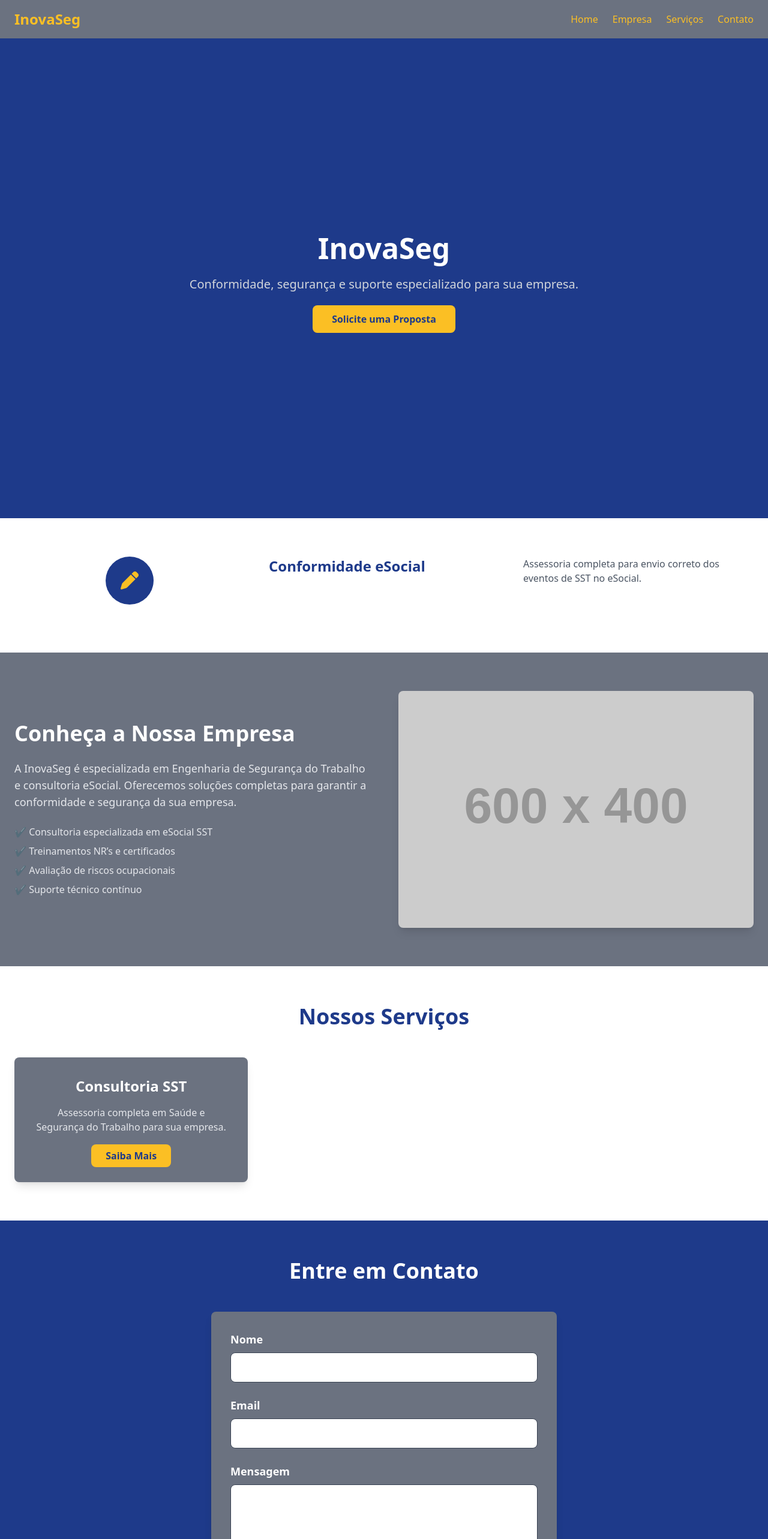
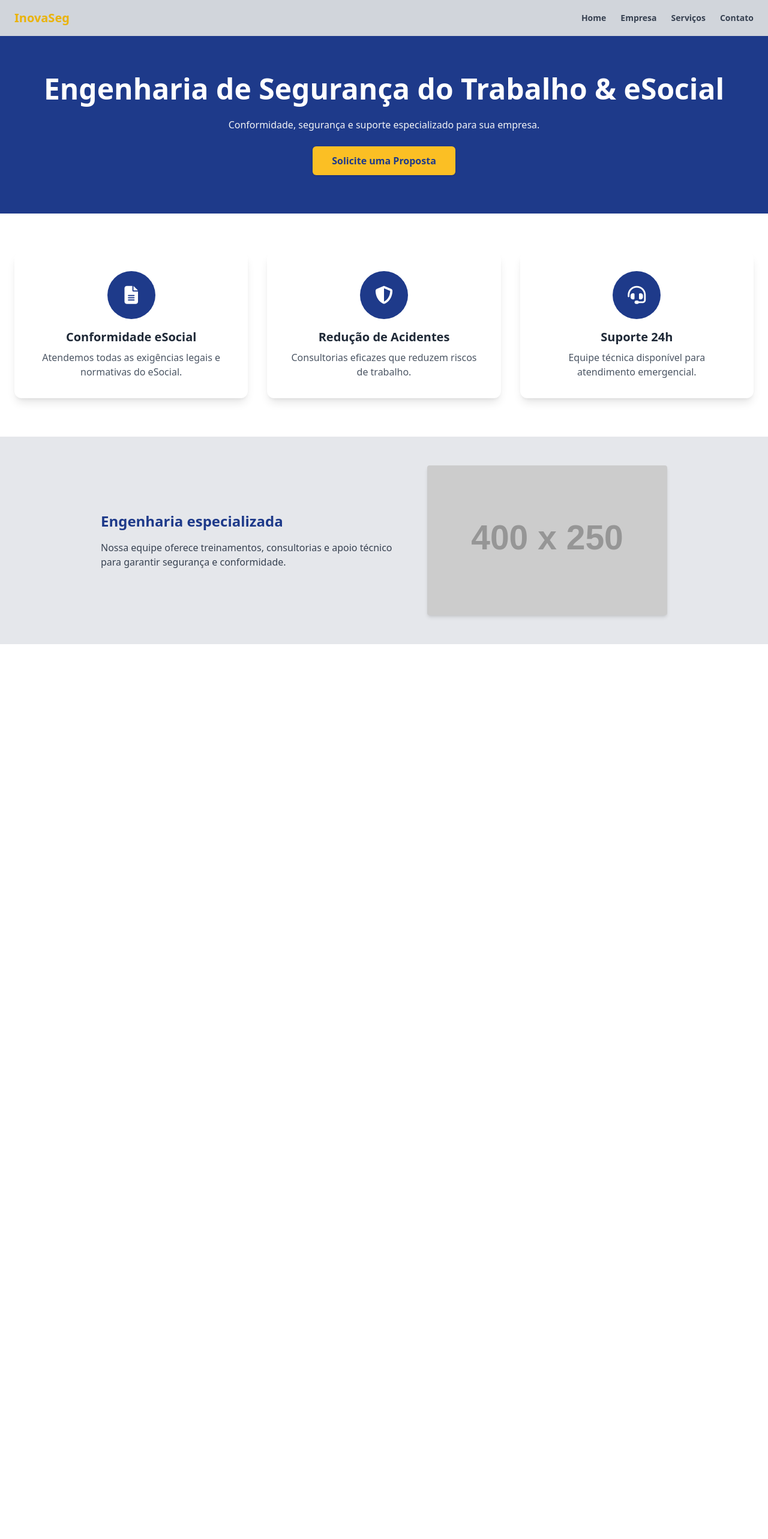
Before and after one commit to RoniltonCarvalho/inovaseg-web.site, a React (Create React App) app: page / in a window 1280 px wide. Shown: the top 2566 px of the page at 60% size. After the commit the page ends 1074 px from the top, so only its background shows below. Built offline with nearby package versions, Linux system fonts and the light colour scheme.

Commit message:
Update App.js

```diff
--- a/src/App.js
+++ b/src/App.js
@@ -1,128 +1,84 @@
-import React from 'react';
+import React from "react";
 
 function App() {
   return (
-    <div className="min-h-screen bg-white text-gray-900 font-sans">
-      {/* Header */}
-      <header className="bg-gray-500 shadow-lg">
-        <nav className="container mx-auto px-6 py-4 flex justify-between items-center">
-          <div className="text-2xl font-bold text-yellow-400">InovaSeg</div>
-          <ul className="flex space-x-6">
-            <li><a href="#home" className="text-yellow-400 hover:text-yellow-300 transition duration-300">Home</a></li>
-            <li><a href="#empresa" className="text-yellow-400 hover:text-yellow-300 transition duration-300">Empresa</a></li>
-            <li><a href="#servicos" className="text-yellow-400 hover:text-yellow-300 transition duration-300">Serviços</a></li>
-            <li><a href="#contato" className="text-yellow-400 hover:text-yellow-300 transition duration-300">Contato</a></li>
-          </ul>
+    <div className="font-sans text-gray-800">
+
+      {/* Barra cinza topo */}
+      <header className="bg-gray-300 py-4 px-6 flex justify-between items-center">
+        <h1 className="text-xl font-bold text-yellow-500">InovaSeg</h1>
+        <nav className="flex gap-6 text-sm font-semibold text-gray-700">
+          <a href="#home" className="hover:text-blue-800">Home</a>
+          <a href="#empresa" className="hover:text-blue-800">Empresa</a>
+          <a href="#servicos" className="hover:text-blue-800">Serviços</a>
+          <a href="#contato" className="hover:text-blue-800">Contato</a>
         </nav>
       </header>
 
-      <main>
-        {/* Hero Section */}
-        <section id="home" className="relative h-screen flex items-center justify-center bg-blue-900">
-          <div className="text-center p-8 max-w-4xl">
-            <h1 className="text-5xl font-extrabold text-white leading-tight mb-4">InovaSeg</h1>
-            <p className="text-xl text-gray-300 mb-8">
+      {/* Hero Azul */}
+      <section className="bg-blue-900 text-center py-16 px-4 text-white">
+        <h2 className="text-4xl md:text-5xl font-bold mb-6">
+          Engenharia de Segurança do Trabalho & eSocial
+        </h2>
+        <p className="max-w-2xl mx-auto mb-6 text-gray-100">
           Conformidade, segurança e suporte especializado para sua empresa.
         </p>
-            <a
-              href="#contato"
-              className="bg-yellow-400 hover:bg-yellow-500 text-blue-900 font-bold py-3 px-8 rounded-lg transition"
-            >
+        <button className="bg-yellow-400 text-blue-900 font-bold px-8 py-3 rounded-md shadow hover:bg-yellow-300">
           Solicite uma Proposta
-            </a>
+        </button>
+      </section>
+
+      {/* 3 Caixas com ícones */}
+      <section className="grid grid-cols-1 md:grid-cols-3 gap-8 px-6 py-16 bg-white text-center">
+        {/* Item 1 */}
+        <div className="bg-white p-8 shadow-lg rounded-xl">
+          <div className="h-20 w-20 rounded-full bg-blue-900 flex items-center justify-center mx-auto mb-4">
+            <i className="fas fa-file-alt text-white text-3xl"></i>
+          </div>
+          <h3 className="text-xl font-bold mb-2">Conformidade eSocial</h3>
+          <p className="text-gray-600">
+            Atendemos todas as exigências legais e normativas do eSocial.
+          </p>
+        </div>
+        {/* Item 2 */}
+        <div className="bg-white p-8 shadow-lg rounded-xl">
+          <div className="h-20 w-20 rounded-full bg-blue-900 flex items-center justify-center mx-auto mb-4">
+            <i className="fas fa-shield-alt text-white text-3xl"></i>
+          </div>
+          <h3 className="text-xl font-bold mb-2">Redução de Acidentes</h3>
+          <p className="text-gray-600">
+            Consultorias eficazes que reduzem riscos de trabalho.
+          </p>
+        </div>
+        {/* Item 3 */}
+        <div className="bg-white p-8 shadow-lg rounded-xl">
+          <div className="h-20 w-20 rounded-full bg-blue-900 flex items-center justify-center mx-auto mb-4">
+            <i className="fas fa-headset text-white text-3xl"></i>
+          </div>
+          <h3 className="text-xl font-bold mb-2">Suporte 24h</h3>
+          <p className="text-gray-600">
+            Equipe técnica disponível para atendimento emergencial.
+          </p>
         </div>
       </section>
 
-        {/* Service Cards Section */}
-        <section className="py-16 bg-white">
-          <div className="container mx-auto px-6 grid grid-cols-1 md:grid-cols-3 gap-10">
-            <div className="bg-blue-900 w-20 h-20 rounded-full flex items-center justify-center mx-auto mb-4">
-              <i className="fas fa-pen text-3xl text-yellow-400"></i>
+      {/* Faixa Cinza com Notebook */}
+      <section className="bg-gray-200 py-12 px-6 flex flex-col md:flex-row items-center justify-center gap-8">
+        <div className="max-w-lg">
+          <h2 className="text-2xl font-bold mb-4 text-blue-900">
+            Engenharia especializada
+          </h2>
+          <p className="text-gray-700">
+            Nossa equipe oferece treinamentos, consultorias e apoio técnico para garantir segurança e conformidade.
+          </p>
         </div>
-            <h3 className="text-2xl font-semibold text-blue-900 mb-2">Conformidade eSocial</h3>
-            <p className="text-gray-600">Assessoria completa para envio correto dos eventos de SST no eSocial.</p>
-          </div>
+        <img
+          src="https://placehold.co/400x250"
+          alt="Computador"
+          className="rounded shadow-md"
+        />
       </section>
 
-        {/* Info Block Section */}
-        <section id="empresa" className="py-16 bg-gray-500">
-          <div className="container mx-auto px-6 grid grid-cols-1 md:grid-cols-2 gap-12 items-center">
-            <div>
-              <h2 className="text-4xl font-bold text-white mb-6">Conheça a Nossa Empresa</h2>
-              <p className="text-lg text-gray-200 mb-6">
-                A InovaSeg é especializada em Engenharia de Segurança do Trabalho e consultoria eSocial.
-                Oferecemos soluções completas para garantir a conformidade e segurança da sua empresa.
-              </p>
-              <ul className="text-gray-200 space-y-2">
-                <li>✔️ Consultoria especializada em eSocial SST</li>
-                <li>✔️ Treinamentos NR’s e certificados</li>
-                <li>✔️ Avaliação de riscos ocupacionais</li>
-                <li>✔️ Suporte técnico contínuo</li>
-              </ul>
-            </div>
-            <div className="relative">
-              <img
-                src="https://placehold.co/600x400/374151/e2e8f0?text=Laptop+Placeholder"
-                alt="Laptop"
-                className="rounded-lg shadow-lg"
-              />
-            </div>
-          </div>
-        </section>
-
-        {/* Serviços Section */}
-        <section id="servicos" className="py-16 bg-white">
-          <div className="container mx-auto px-6">
-            <h2 className="text-4xl font-bold text-center text-blue-900 mb-12">Nossos Serviços</h2>
-            <div className="grid grid-cols-1 md:grid-cols-3 gap-8">
-              <div className="bg-gray-500 p-8 rounded-lg shadow-lg text-center">
-                <h3 className="text-2xl font-bold text-white mb-4">Consultoria SST</h3>
-                <p className="text-gray-200 mb-6">
-                  Assessoria completa em Saúde e Segurança do Trabalho para sua empresa.
-                </p>
-                <a
-                  href="#contato"
-                  className="bg-yellow-400 hover:bg-yellow-500 text-blue-900 font-bold py-2 px-6 rounded-lg transition"
-                >
-                  Saiba Mais
-                </a>
-              </div>
-              {/* Você pode repetir os cards para NR, Gestão de riscos, etc. */}
-            </div>
-          </div>
-        </section>
-
-        {/* Contato Section */}
-        <section id="contato" className="py-16 bg-blue-900">
-          <div className="container mx-auto px-6">
-            <h2 className="text-4xl font-bold text-center text-white mb-12">Entre em Contato</h2>
-            <form className="space-y-6 max-w-xl mx-auto bg-gray-500 p-8 rounded-lg shadow-lg">
-              <div>
-                <label htmlFor="name" className="block text-white text-lg font-semibold mb-2">Nome</label>
-                <input type="text" id="name" name="name" className="w-full p-3 rounded-lg border border-gray-700" />
-              </div>
-              <div>
-                <label htmlFor="email" className="block text-white text-lg font-semibold mb-2">Email</label>
-                <input type="email" id="email" name="email" className="w-full p-3 rounded-lg border border-gray-700" />
-              </div>
-              <div>
-                <label htmlFor="message" className="block text-white text-lg font-semibold mb-2">Mensagem</label>
-                <textarea id="message" name="message" rows="4" className="w-full p-3 rounded-lg border border-gray-700"></textarea>
-              </div>
-              <button type="submit" className="bg-yellow-400 hover:bg-yellow-500 text-blue-900 font-bold py-3 px-6 rounded-lg transition">
-                Enviar Mensagem
-              </button>
-            </form>
-          </div>
-        </section>
-      </main>
-
-      {/* Footer */}
-      <footer className="bg-gray-500 py-8 text-center text-white">
-        <div className="container mx-auto px-6">
-          <p>© 2025 InovaSeg. Todos os direitos reservados.</p>
-        </div>
-      </footer>
     </div>
   );
 }
```
Lines whose indentation alone changed are shown as unchanged.
